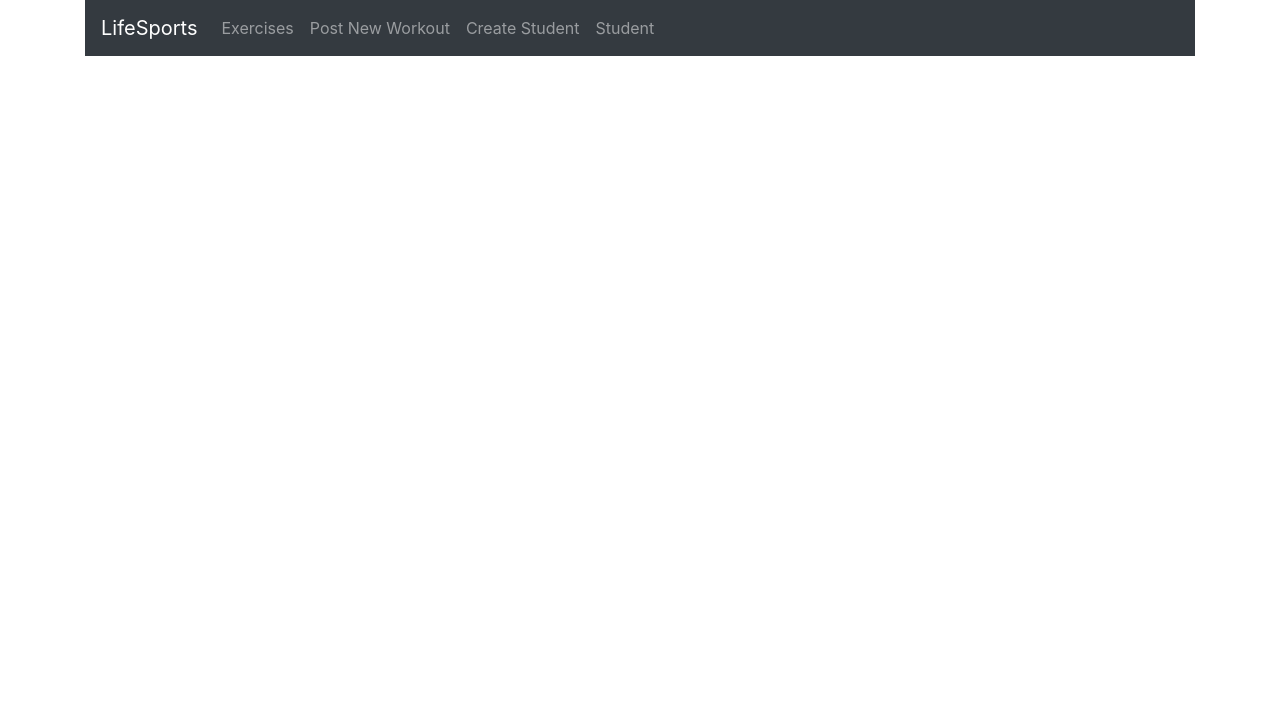
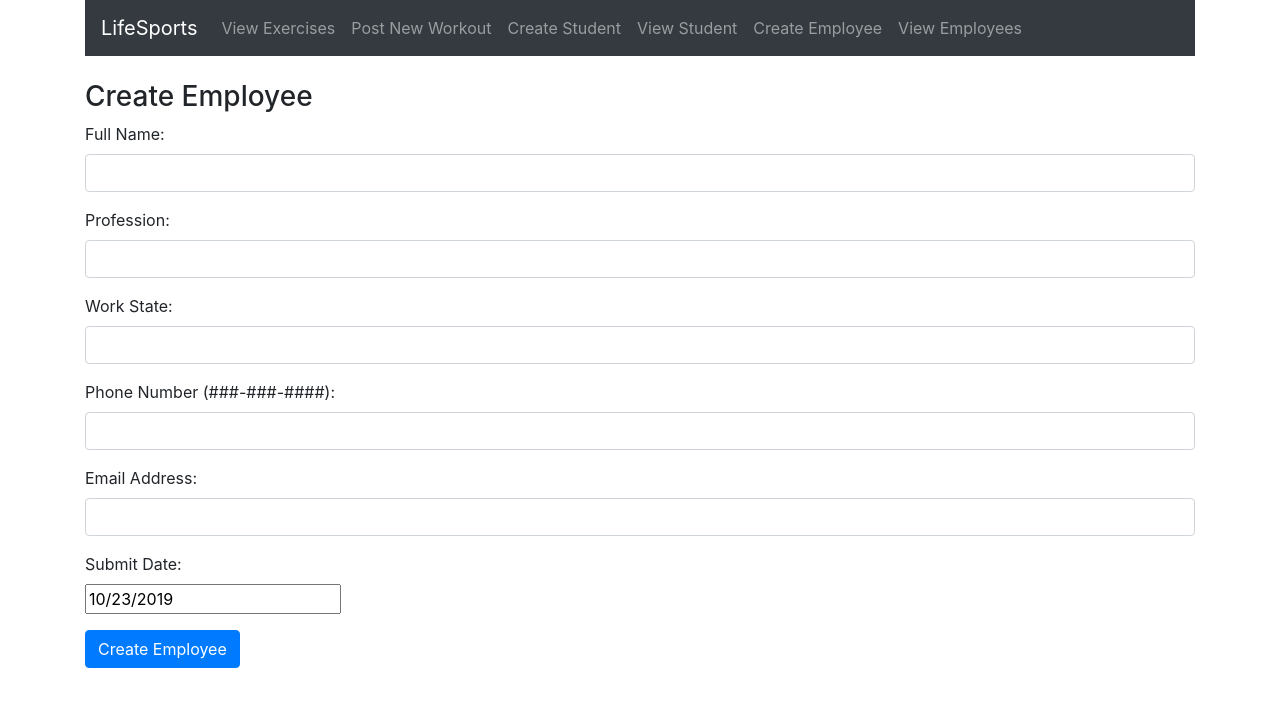
Before and after one commit to christiamenrique/HackathonForLifeSupport, a React (Create React App) app in the folder client/: page /employee in a window 1280 px wide. Shown: the top 706 px of the page. Built offline with nearby package versions, Linux system fonts and the light colour scheme.

Commit message:
Added student view and employee view components

```diff
--- a/client/src/App.js
+++ b/client/src/App.js
@@ -9,6 +9,8 @@ import CreateExercise from "./components/create-exercise.component";
 // import CreateUser from "./components/create-user.component";
 import CreateStudent from "./components/create-students.component";
 import StudentsList from "./components/student-card.componet";
+import CreateEmployee from "./components/create-employee.component";
+import EmployeesList from './components/employee-card.component';
 
 function App() {
   return (
@@ -22,6 +24,8 @@ function App() {
       {/* <Route path="/user" component={CreateUser} /> */}
       <Route path="/student" component={CreateStudent}/>
       <Route path="/view-student" component={StudentsList}/>
+      <Route path="/employee" component={CreateEmployee}/>
+      <Route path="/view-employee" component={EmployeesList}/>
       </div>
     </Router>
   );
--- /dev/null
+++ b/client/src/components/create-employee.component.js
@@ -0,0 +1,139 @@
+import React, { Component } from 'react';
+import axios from 'axios';
+import DatePicker from 'react-datepicker';
+import "react-datepicker/dist/react-datepicker.css";
+export default class CreateEmployee extends Component {
+    constructor(props) {
+        super(props);
+        this.onChangeName = this.onChangeName.bind(this);
+        this.onChangeProfession = this.onChangeProfession.bind(this);
+        this.onChangeAddress = this.onChangeAddress.bind(this);
+        this.onChangePhoneNumber = this.onChangePhoneNumber.bind(this);
+        this.onChangeEmailAddress = this.onChangeEmailAddress.bind(this);
+        this.onChangeEmployeeCreated = this.onChangeEmployeeCreated.bind(this);
+        this.onSubmit = this.onSubmit.bind(this);
+        this.state = {
+            name: '',
+            profession: '',
+            address: '',
+            phoneNumber: '',
+            email: '',
+            employeeCreated: new Date()
+        }
+    }
+    onChangeName(e) {
+        this.setState({
+            name: e.target.value
+        })
+    }
+    onChangeProfession(e) {
+        this.setState({
+            profession: e.target.value
+        })
+    }
+    onChangeAddress(e) {
+        this.setState({
+            address: e.target.value
+        })
+    }
+    onChangeEmployeeCreated(date) {
+        this.setState({
+            employeeCreated: date
+        })
+    }
+
+    onChangePhoneNumber(e) {
+        this.setState({
+            phoneNumber: e.target.value
+        })
+    }
+    onChangeEmailAddress(e) {
+        this.setState({
+            email: e.target.value
+        })
+    }
+
+    onSubmit(e) {
+        e.preventDefault();
+        const employees = {
+            name: this.state.name,
+            profession: this.state.profession,
+            address: this.state.address,
+            phoneNumber: this.state.phoneNumber,
+            email: this.state.email,
+            employeeCreated: this.state.employeeCreated
+        }
+        console.log(employees);
+        axios.post('/employees/add', employees)
+            .then(res => console.log(res.data));
+        // window.location = '/view-employee';
+    }
+    render() {
+        return (
+            <React.Fragment>
+                <h3>Create Employee</h3>
+                <form onSubmit={this.onSubmit}>
+                    <div className="form-group">
+                        <label>Full Name: </label>
+                        <input
+                            type="text"
+                            required
+                            className="form-control"
+                            value={this.state.name}
+                            onChange={this.onChangeName}
+                        />
+                    </div>
+                    <div className="form-group">
+                        <label>Profession: </label>
+                        <input
+                            type="text"
+                            required
+                            className="form-control"
+                            value={this.state.profession}
+                            onChange={this.onChangeProfession}
+                        />
+                    </div>
+                    <div className="form-group">
+                        <label>Work State: </label>
+                        <input
+                            type="text"
+                            className="form-control"
+                            value={this.state.address}
+                            onChange={this.onChangeAddress}
+                        />
+                    </div>
+                    <div className="form-group">
+                        <label>Phone Number (###-###-####): </label>
+                        <input
+                            required
+                            type="text"
+                            className="form-control"
+                            value={this.state.phoneNumber}
+                            onChange={this.onChangePhoneNumber}
+                        />
+                    </div>
+                    <div className="form-group">
+                        <label>Email Address: </label>
+                        <input
+                            type="text"
+                            className="form-control"
+                            value={this.state.email}
+                            onChange={this.onChangeEmailAddress}
+                        />
+                    </div>
+                    <div className="form-group">
+                        <label>Submit Date: </label>
+                        <div>
+                            <DatePicker
+                                selected={this.state.employeeCreated}
+                            />
+                        </div>
+                    </div>
+                    <div className="form-group">
+                        <input type="submit" value="Create Employee" className="btn btn-primary" />
+                    </div>
+                </form>
+            </React.Fragment>
+        )
+    }
+}
--- a/client/src/components/create-exercise.component.js
+++ b/client/src/components/create-exercise.component.js
@@ -88,6 +88,7 @@ export default class CreateExercise extends Component {
         <div className="form-group">
           <label>Students name: </label>
           <select
+              type="text"
               required
               className="form-control"
               value={this.state.name}
--- a/client/src/components/create-students.component.js
+++ b/client/src/components/create-students.component.js
@@ -100,7 +100,7 @@ export default class CreateStudent extends Component {
         axios.post('/students/add', students)
             .then(res => console.log(res.data));
 
-        window.location = '/view-student';
+        // window.location = '/';
     }
 
     render() {
--- a/client/src/components/edit-exercise.component.js
+++ b/client/src/components/edit-exercise.component.js
@@ -93,7 +93,7 @@ export default class EditExercise extends Component {
     axios.post('/exercises/update/' + this.props.match.params.id, exercise)
       .then(res => console.log(res.data));
 
-    // window.location = '/';
+    window.location = '/';
   }
 
   render() {
--- /dev/null
+++ b/client/src/components/employee-card.component.js
@@ -0,0 +1,52 @@
+import React, { Component } from 'react';
+// import { Link } from 'react-router-dom';
+import axios from 'axios';
+import "../style/employee_card.scss";
+
+const Employee = props => (
+
+      <div className="grid-item">
+    <div className="img-cont">
+      <img alt="img" src="https://lifesports.org/wp-content/uploads/Coach-Rodney.jpg" />
+      </div>
+    <p>Name:{props.employee.name}</p>
+    <p>Profession: {props.employee.profession}</p>
+    {/* <p>Work Address: {props.employee.address}</p> */}
+    <p>Phone Number: {props.employee.phoneNumber}</p>
+    <p>Email: {props.employee.email}</p>
+    </div>
+)
+
+export default class EmployeesList extends Component {
+  constructor(props) {
+    super(props);
+    this.state = {employees: []};
+  }
+
+  componentDidMount() {
+    axios.get('/employees')
+      .then(response => {
+        this.setState(
+          { employees: response.data })
+      })
+      .catch((error) => {
+        console.log(error);
+      })
+  }
+
+  exerciseList() {
+    return this.state.employees.map(currentemployee => {
+      return <Employee employee={currentemployee} key={currentemployee.name}/>;
+    })
+  }
+
+  render() {
+    return (
+
+      <div className="grid-container">
+        { this.exerciseList() }
+      </div>
+
+    )
+  }
+}
--- a/client/src/components/navbar.component.js
+++ b/client/src/components/navbar.component.js
@@ -9,7 +9,7 @@ function Navbar(){
         <div className="collpase navbar-collapse">
         <ul className="navbar-nav mr-auto">
           <li className="navbar-item">
-          <Link to="/" className="nav-link">Exercises</Link>
+          <Link to="/" className="nav-link">View Exercises</Link>
           </li>
           <li className="navbar-item">
           <Link to="/create" className="nav-link">Post New Workout</Link>
@@ -21,7 +21,13 @@ function Navbar(){
           <Link to="/student" className="nav-link">Create Student</Link>
           </li>
           <li className="navbar-item">
-          <Link to="/view-student" className="nav-link">Student</Link>
+          <Link to="/view-student" className="nav-link">View Student</Link>
+          </li>
+          <li className="navbar-item">
+          <Link to="/employee" className="nav-link">Create Employee</Link>
+          </li>
+          <li className="navbar-item">
+          <Link to="/view-employee" className="nav-link">View Employees</Link>
           </li>
         </ul>
         </div>
--- /dev/null
+++ b/client/src/style/employee_card.scss
@@ -0,0 +1,30 @@
+.img-cont {
+    height: 50%;
+    overflow: hidden;
+    text-align: center;
+  }
+
+  .grid-container {
+    display: grid;
+    grid-template-columns: 1fr 1fr 1fr;
+    background: rgb(255, 255, 255);
+    border-radius: 2px;
+    height: 30em;
+    width: 400px;
+    box-shadow: 0 0 45px 0 rgba(0,0,0,.15);
+    text-align: center;
+    cursor: pointer;
+    margin-top: 2.7rem;
+  }
+
+  .grid-item {
+    padding: 20px;
+    font-size: 17px;
+  }
+
+
+  .grid-item p {
+    padding-bottom: 3px;
+    font-family: Arial, Helvetica, sans-serif;
+    letter-spacing: 2px;
+  }
--- /dev/null
+++ b/client/src/style/student_card.scss
@@ -0,0 +1,58 @@
+
+  .img-cont {
+    height: 50%;
+    overflow: hidden;
+    text-align: center;
+  }
+
+  .grid-container {
+    display: grid;
+    grid-template-columns: 1fr 1fr 1fr 1fr;
+    grid-gap: 15px;
+    border-radius: 2px;
+    height: 30em;
+    width: 340px;
+    box-shadow: 0 0 45px 0 rgba(0,0,0,.15);
+    text-align: center;
+    cursor: pointer;
+    margin-top: 2.7rem;
+
+    @media screen and (max-width: 1600px) {
+          display: grid;
+          grid-template-columns: 1fr 1fr 1fr;
+          padding: 5px;
+          font-size: 30px;
+          padding-left: 0;
+          justify-content: center;
+      }
+
+      @media screen and (max-width: 1191px) {
+          display: grid;
+          grid-template-columns: 1fr 1fr;
+          padding: 5px;
+          font-size: 30px;
+          padding-left: 0;
+          justify-content: center;
+      }
+
+      @media screen and (max-width: 650px) {
+          display: grid;
+          grid-template-columns: 1fr;
+          font-size: 10px;
+          margin-left: 40px;
+          justify-content: center;
+      }
+  }
+
+  .grid-item {
+    background: red;
+    padding: 20px;
+    font-size: 20px;
+  }
+
+
+  .grid-item p {
+    padding-bottom: 3px;
+    font-family: Arial, Helvetica, sans-serif;
+    letter-spacing: 2px;
+  }
--- a/package.json
+++ b/package.json
@@ -20,10 +20,11 @@
     "nodemon": "^1.18.7"
   },
   "dependencies": {
-    "if-env": "^1.0.4",
     "dotenv": "^8.0.0",
     "express": "^4.16.4",
-    "mongoose": "^5.5.7"
+    "if-env": "^1.0.4",
+    "mongoose": "^5.5.7",
+    "node-sass": "^4.12.0"
   },
   "engines": {
     "node": "10.16.0"
```
Also changed, not shown: client/src/components/student-card.componet.js (+16 -25 lines), 2 other files (tests, documents, lock files or other folders).
